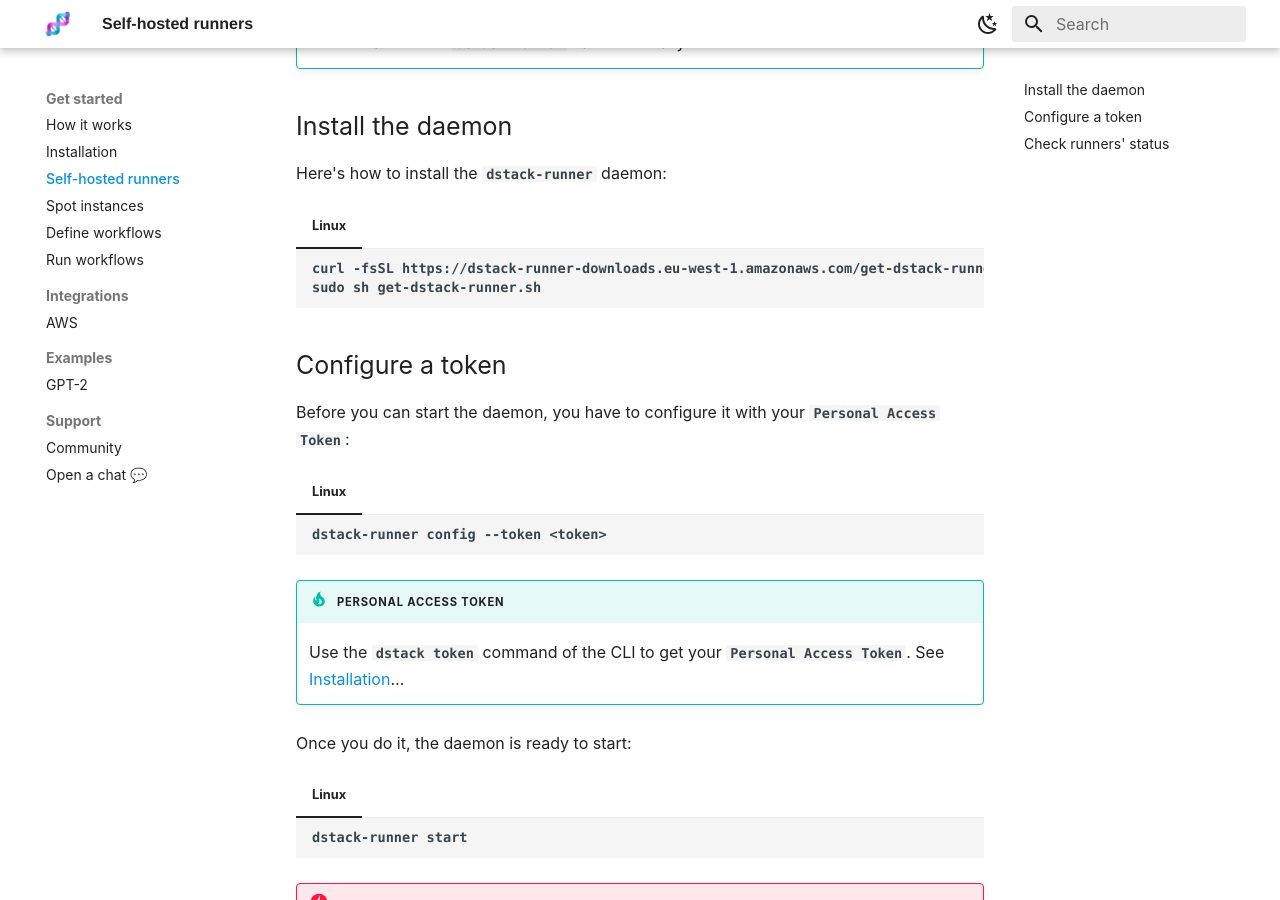
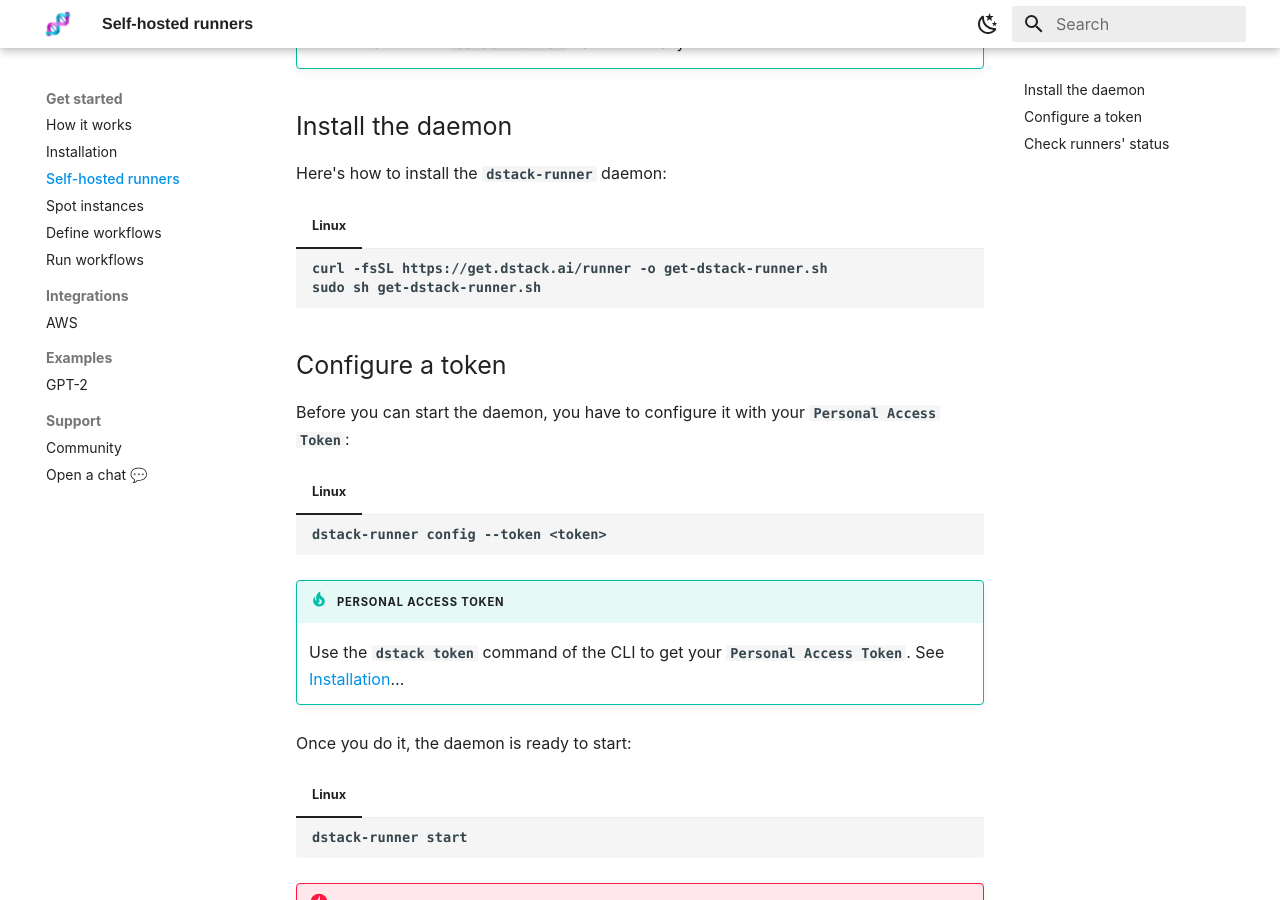
Before and after one commit to dstackai/dstack.github.io, an MkDocs documentation site: the page built from docs/self-hosted-runners.md, in a window 1280 px wide and 900 px high, scrolled down 393 px. Built offline with MkDocs 1.6.1 and Material for MkDocs 9.7.7, drawn with Linux system fonts in a browser that asks for light colours; some of the changed lines change nothing that is shown.

Commit message:
Major: updated the installation instructions (migrated to `get-dstack-runner.sh`; dropped `Linux` and `Windows` for now) - migrated to `get.dstack.ai/runner`

````diff
--- a/docs/self-hosted-runners.md
+++ b/docs/self-hosted-runners.md
@@ -18,7 +18,7 @@ Here's how to install the `dstack-runner` daemon:
 === "Linux"
 
     ```bash
-    curl -fsSL https://dstack-runner-downloads.eu-west-1.amazonaws.com/get-dstack-runner.sh -o get-dstack-runner.sh
+    curl -fsSL https://get.dstack.ai/runner -o get-dstack-runner.sh
     sudo sh get-dstack-runner.sh
     ```
 
````
